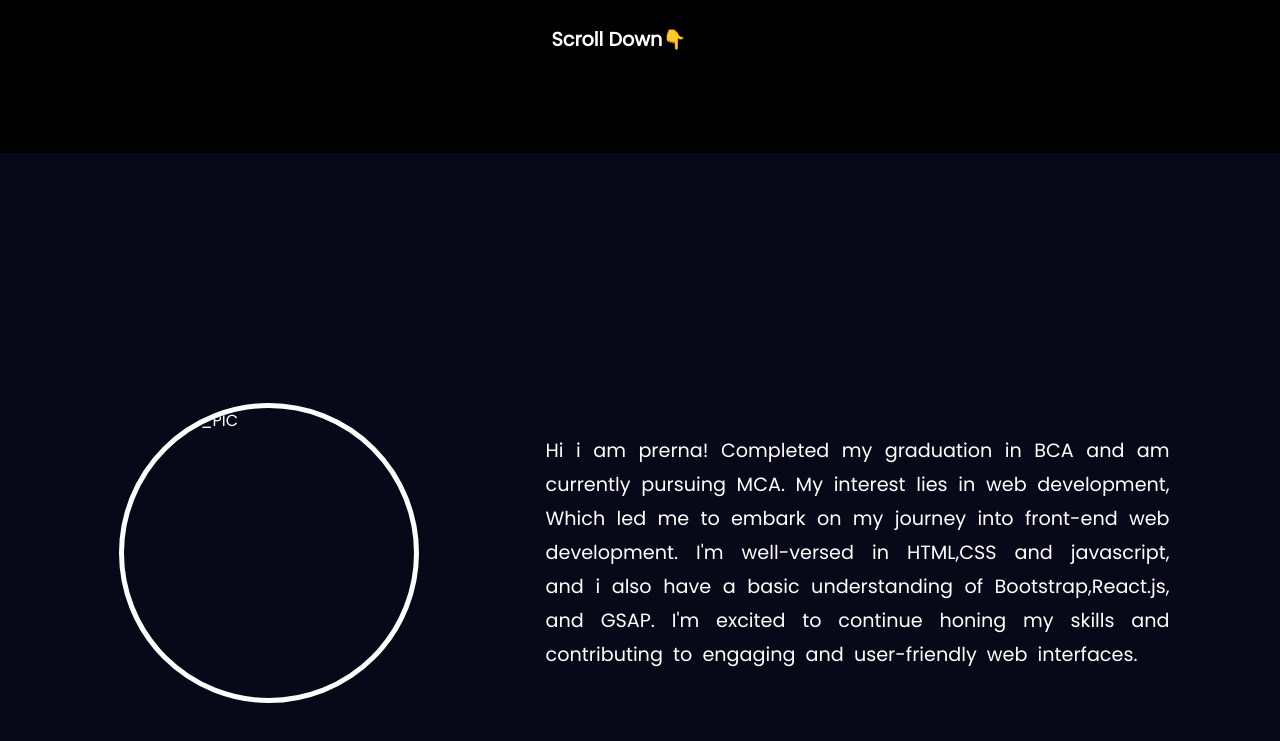
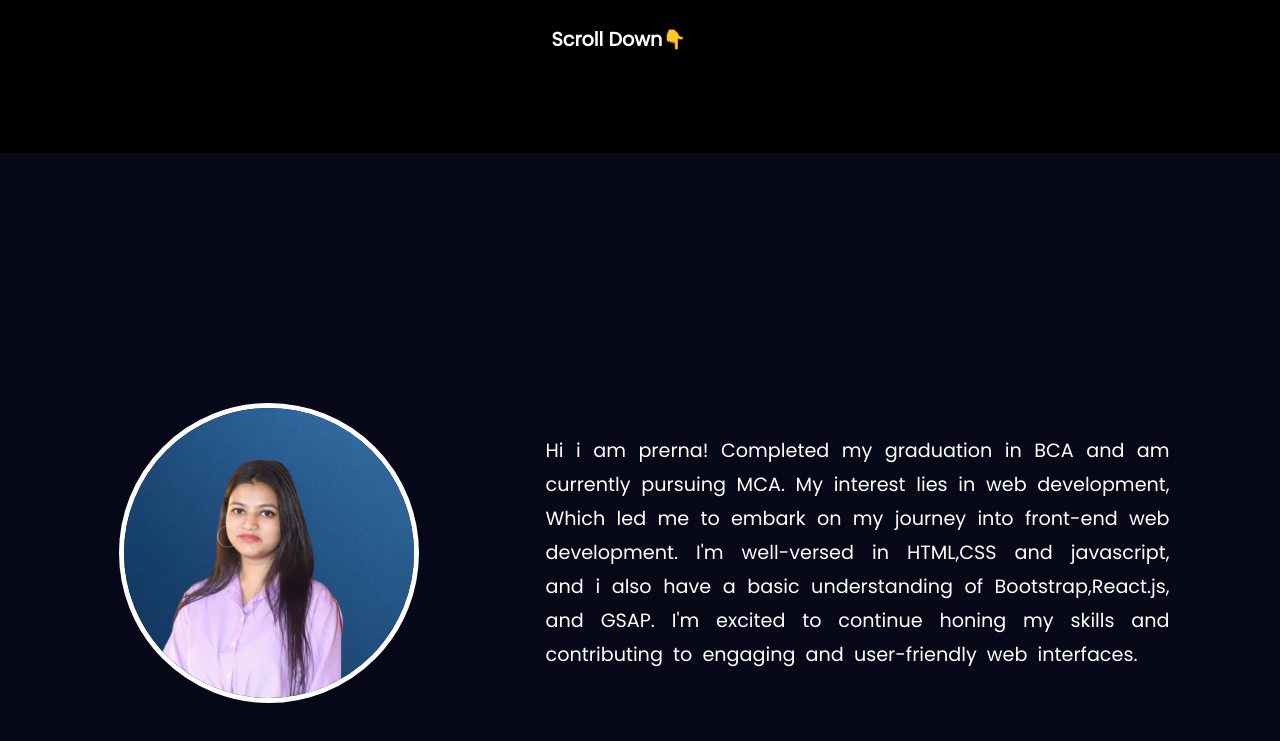
Before and after one commit to prerna-raj/MY_PORTFOLIO, a plain HTML site: page index.html in a window 1280 px wide. Shown: the part 623-1364 px from the top of the page. Drawn offline with nearby package versions, Linux system fonts and the light colour scheme; the site is published under a folder, as on GitHub Pages, so addresses that start at the root find nothing.

Commit message:
solving issue of display pic

```diff
--- a/index.html
+++ b/index.html
@@ -55,7 +55,7 @@
         <div class="about" id="about">
            <div class="wrapper">
                 <div class="about_img">
-                    <img src="/display_pic.jpg" alt="DISPLAY_PIC">
+                    <img src="img/display_pic.jpg" alt="DISPLAY_PIC">
                 </div>
                 <div class="about_content">
                     <h3>  Hi i am prerna! Completed my graduation in BCA and am currently pursuing MCA. My interest lies in web development, Which led me to embark on my journey into front-end web development. I'm well-versed in HTML,CSS and javascript, and i also have a basic understanding of Bootstrap,React.js, and GSAP. I'm excited to continue honing my skills and contributing to engaging and user-friendly web interfaces.</h3>
```
Also changed, not shown: img/display_pic.jpg (renamed from display_pic.jpg).
